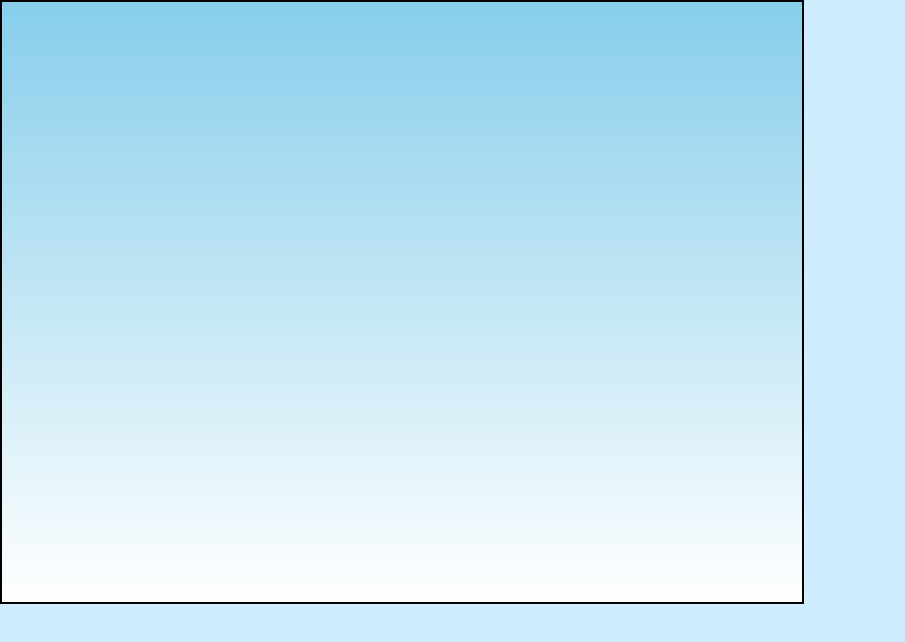
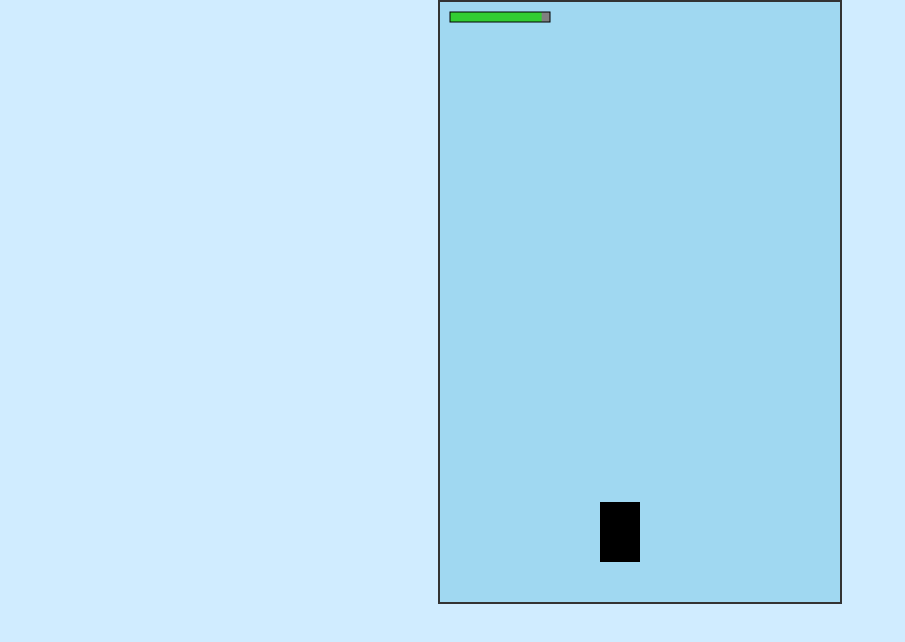
Before and after one commit to manied2025/kmp-smartphone-surfer, a plain HTML site: page index.html in a window 1280 px wide. Both pictures are taken after a click on the button "Spiel starten". Shown: the top 642 px of the page, without its empty margins (0-905 px from the left). Drawn offline with Linux system fonts and the light colour scheme.

Commit message:
Add files via upload

```diff
--- a/css/style.css
+++ b/css/style.css
@@ -1,9 +1,9 @@
 
 body {
     margin: 0;
-    font-family: 'Arial', sans-serif;
+    font-family: sans-serif;
+    text-align: center;
     background-color: #d0ecff;
-    text-align: center;
 }
 .screen {
     display: none;
@@ -12,14 +12,12 @@ body {
 #start-screen, #game-over-screen {
     display: block;
 }
-.logo {
-    max-width: 200px;
-    margin: 20px auto;
-}
 canvas {
     display: none;
-    background: linear-gradient(#87CEEB, #ffffff);
-    border: 2px solid #000;
+    background-color: #a0d8f1;
+    margin: 0 auto;
+    display: block;
+    border: 2px solid #333;
 }
 button {
     padding: 10px 20px;
--- a/index.html
+++ b/index.html
@@ -10,7 +10,6 @@
 <body>
     <div id="start-screen" class="screen">
         <h1>KMP Smartphone Surfer</h1>
-        <img src="images/logo.png" alt="Game Logo" class="logo"/>
         <button id="start-button">Spiel starten</button>
         <div class="instructions">
             <h2>Anleitung</h2>
@@ -21,7 +20,7 @@
         </div>
     </div>
 
-    <canvas id="gameCanvas" width="800" height="600"></canvas>
+    <canvas id="gameCanvas" width="400" height="600"></canvas>
 
     <div id="game-over-screen" class="screen">
         <h1>Game Over</h1>
--- a/js/game.js
+++ b/js/game.js
@@ -1,9 +1,79 @@
+
+const canvas = document.getElementById("gameCanvas");
+const ctx = canvas.getContext("2d");
+
+const lanes = [80, 180, 280]; // 3 Bahnen
+let laneIndex = 1;
+let y = 500;
+let jump = false;
+let jumpY = 0;
+let energy = 100;
+let gameRunning = false;
+
+// Figurenplatzhalter
+const phone = {
+    width: 40,
+    height: 60,
+    color: "#000"
+};
+
+function drawPhone() {
+    let phoneY = y - jumpY;
+    ctx.fillStyle = phone.color;
+    ctx.fillRect(lanes[laneIndex] - phone.width / 2, phoneY, phone.width, phone.height);
+}
+
+function drawEnergyBar() {
+    ctx.fillStyle = "gray";
+    ctx.fillRect(10, 10, 100, 10);
+    ctx.fillStyle = "limegreen";
+    ctx.fillRect(10, 10, energy, 10);
+    ctx.strokeStyle = "black";
+    ctx.strokeRect(10, 10, 100, 10);
+}
+
+function updateGame() {
+    ctx.clearRect(0, 0, canvas.width, canvas.height);
+    drawPhone();
+    drawEnergyBar();
+
+    if (jumpY > 0) {
+        jumpY -= 4;
+    }
+
+    energy -= 0.05;
+    if (energy <= 0) {
+        endGame();
+    }
+
+    if (gameRunning) {
+        requestAnimationFrame(updateGame);
+    }
+}
+
+function endGame() {
+    gameRunning = false;
+    canvas.style.display = "none";
+    document.getElementById("game-over-screen").style.display = "block";
+}
 
 document.getElementById("start-button").onclick = () => {
     document.getElementById("start-screen").style.display = "none";
-    document.getElementById("gameCanvas").style.display = "block";
+    canvas.style.display = "block";
+    gameRunning = true;
+    requestAnimationFrame(updateGame);
 };
 
 document.getElementById("restart-button").onclick = () => {
     location.reload();
 };
+
+// Tastatursteuerung
+document.addEventListener("keydown", (e) => {
+    if (!gameRunning) return;
+    if (e.key === "ArrowLeft" && laneIndex > 0) laneIndex--;
+    if (e.key === "ArrowRight" && laneIndex < lanes.length - 1) laneIndex++;
+    if (e.key === "ArrowUp" || e.key === " ") {
+        if (jumpY === 0) jumpY = 80;
+    }
+});
```
